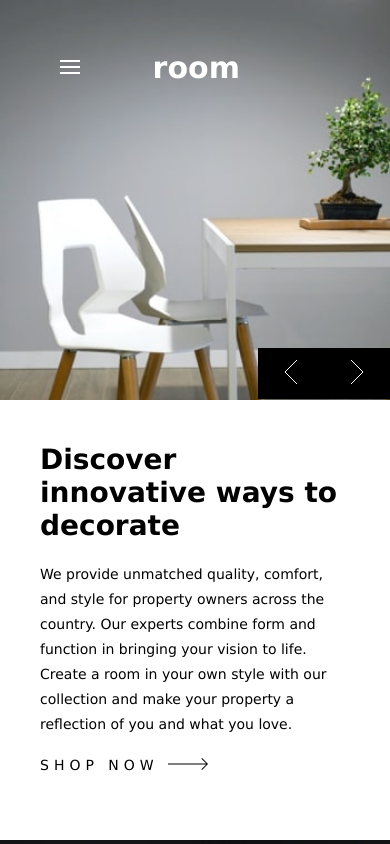
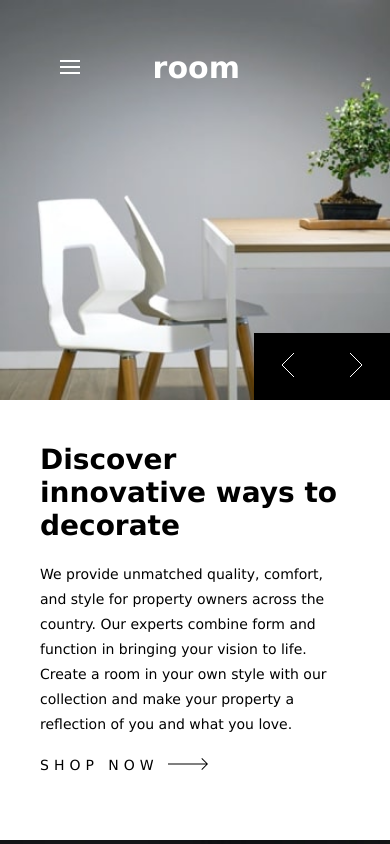
Before and after one commit to topsitech/Room-homepage, a plain HTML site: page index.html in a window 390 px wide. Shown: the top 844 px of the page. Drawn offline with Linux system fonts and the light colour scheme.

Commit message:
Add files via upload

```diff
--- a/index.html
+++ b/index.html
@@ -24,7 +24,7 @@
           <a href="">Contact</a>
         </div>
       </nav>
-      <label for="check"><img class="menu_icon" id="menu_icon" src="images/icon-hamburger.svg" onclick="show_menu()"></label>
+      <label for="check"><img class="menu_icon" id="menu_icon" src="images/icon-hamburger.svg" onclick="show_menu()" alt="Menu Launcher"></label>
       <input type="checkbox" id="check">
     </div>
     <div class="slider">
--- a/style.css
+++ b/style.css
@@ -79,7 +79,7 @@ header {
   left: 0px;
 }
 .arrow a {
-  padding: 12px 26px;
+  padding: 20px 27px;
   background-color: black;
   display: inline-block;
 }
@@ -189,7 +189,7 @@ footer {
   .arrow {
     width: 100%;
     position: absolute;
-    top: -55px;
+    top: -70px;
     right: 50px;
     text-align: right;
   }
```
